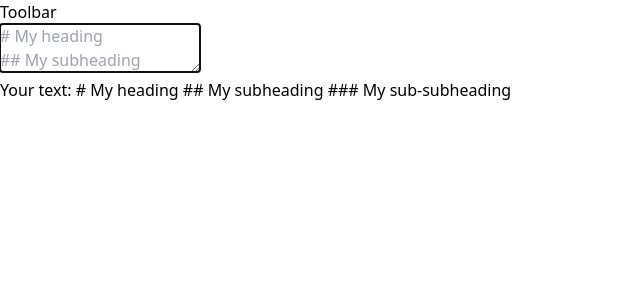
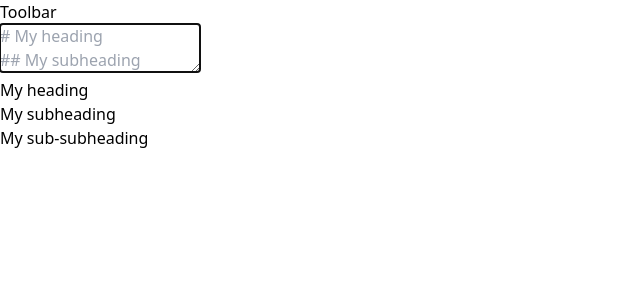
Before and after one commit to liamstojanovic/markdown-previewer, a React (Create React App) app: page / in a window 1280 px wide. Shown: the top 300 px of the page, without its empty margins (0-640 px from the left). Built offline with nearby package versions, Linux system fonts and the light colour scheme.

Commit message:
working preview

```diff
--- a/src/components/Preview.tsx
+++ b/src/components/Preview.tsx
@@ -1,9 +1,17 @@
 import { PreviewState } from "./Editor";
 
+import { marked } from "marked";
+import DOMPurify from "dompurify";
+
 const Preview = (props:PreviewState) => {
+    // Convert markdown to HTML
+    const rawHtml = marked.parse(props.raw);
+
+    // Sanitize HTML prior to rendering to DOM
+    const sanitizedHtml = DOMPurify.sanitize(rawHtml);
     return (
-        <div id="preview">
-            Your text: {props.raw}
+        <div id="preview" dangerouslySetInnerHTML={{ __html: sanitizedHtml }}>
+
         </div>
     )
 };
```
